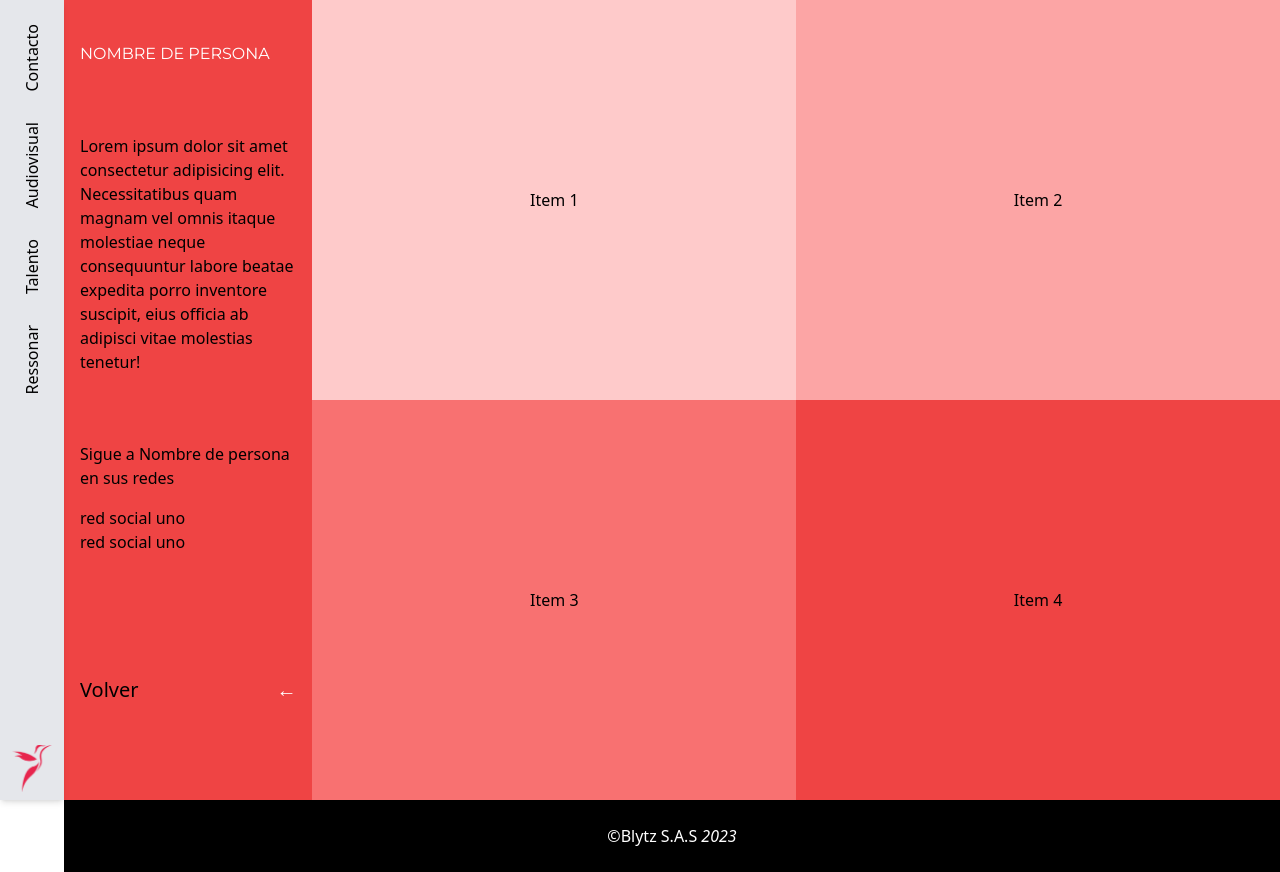
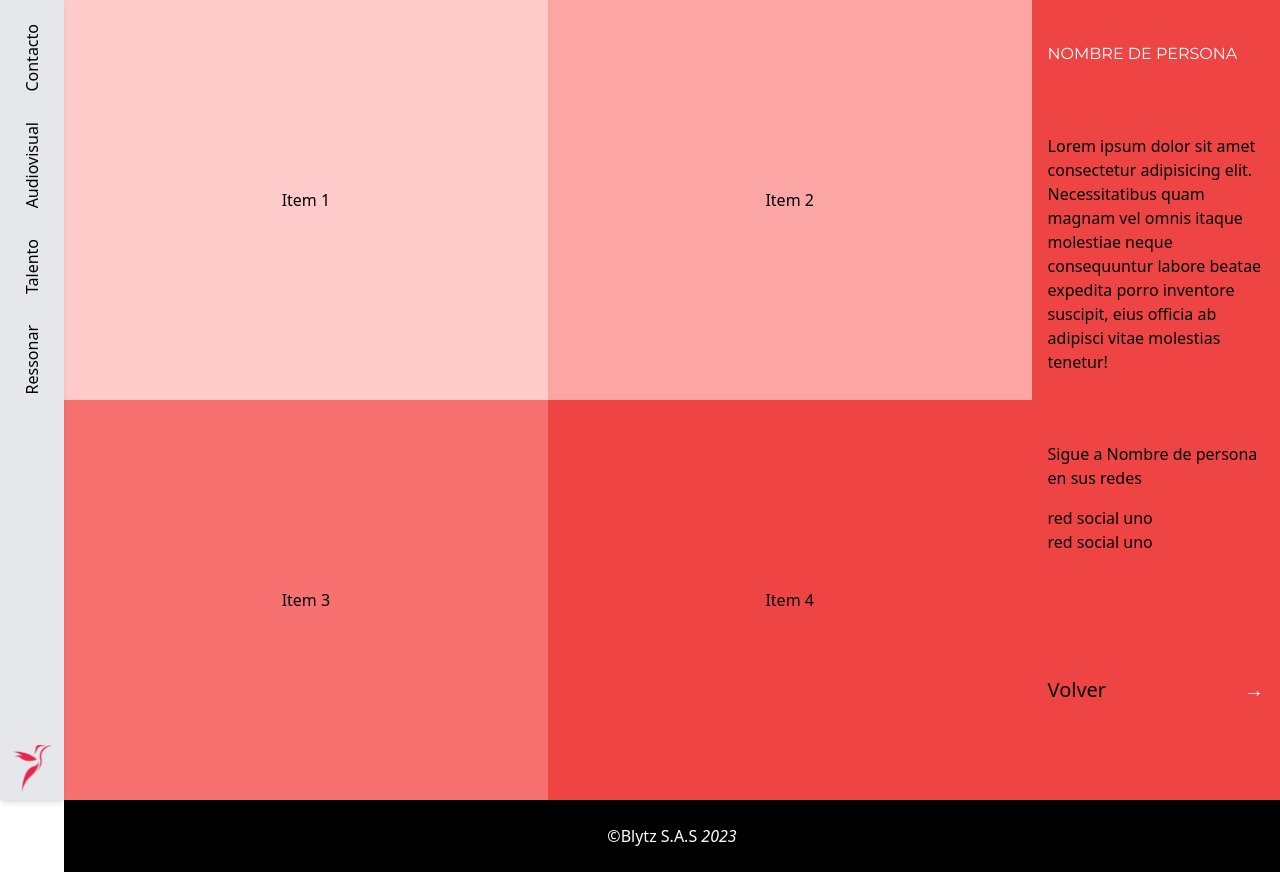
Before and after one commit to Rigo9119/ressonar-next, a Next.js app: page /talento/person-uno in a window 1280 px wide. Built offline with nearby package versions, Linux system fonts and the light colour scheme.

Commit message:
adds responsive layout to the app

```diff
--- a/src/app/talento/[talento]/page.js
+++ b/src/app/talento/[talento]/page.js
@@ -3,7 +3,6 @@ import Perfil from "@/components/perfil/perfil";
 export default function Page() {
     return (
         <main className="pt-16 md:pt-0 md:ml-16 flex flex-col md:flex-row h-screen">
-            <Perfil />
             <div className="w-full flex flex-col md:flex-row flex-wrap">
                 <div className="w-full flex items-center justify-center  bg-red-200 md:w-1/2">
                     Item 1
@@ -18,6 +17,7 @@ export default function Page() {
                     Item 4
                 </div>
             </div>
+            <Perfil />
         </main>
     )
 }
--- a/src/components/perfil/perfil.jsx
+++ b/src/components/perfil/perfil.jsx
@@ -9,7 +9,7 @@ const Perfil = () => {
     return (
         <>
             {toggle ? (
-                <div className="w-full p-4 bg-red-500 text-black flex flex-col gap-4 md:w-1/4">
+                <div className="order-first w-full p-4 bg-red-500 text-black flex flex-col gap-4 md:w-1/4 md:order-last">
                     <div className="flex flex-col gap-4 justify-around items-center md:items-start md:h-3/4">
                         <h3 className="text-white uppercase">
                             Nombre de persona
@@ -34,7 +34,7 @@ const Perfil = () => {
                     <div className="flex items-center justify-between w-full h-1/4">
                         <Link className="text-xl" href="/talento">Volver</Link>
                         <button className="hidden md:flex" onClick={handletoggle}>
-                            <span className="text-white text-xl">&larr;</span>
+                            <span className="text-white text-xl">&rarr;</span>
                         </button>
                     </div>
                 </div>
```
